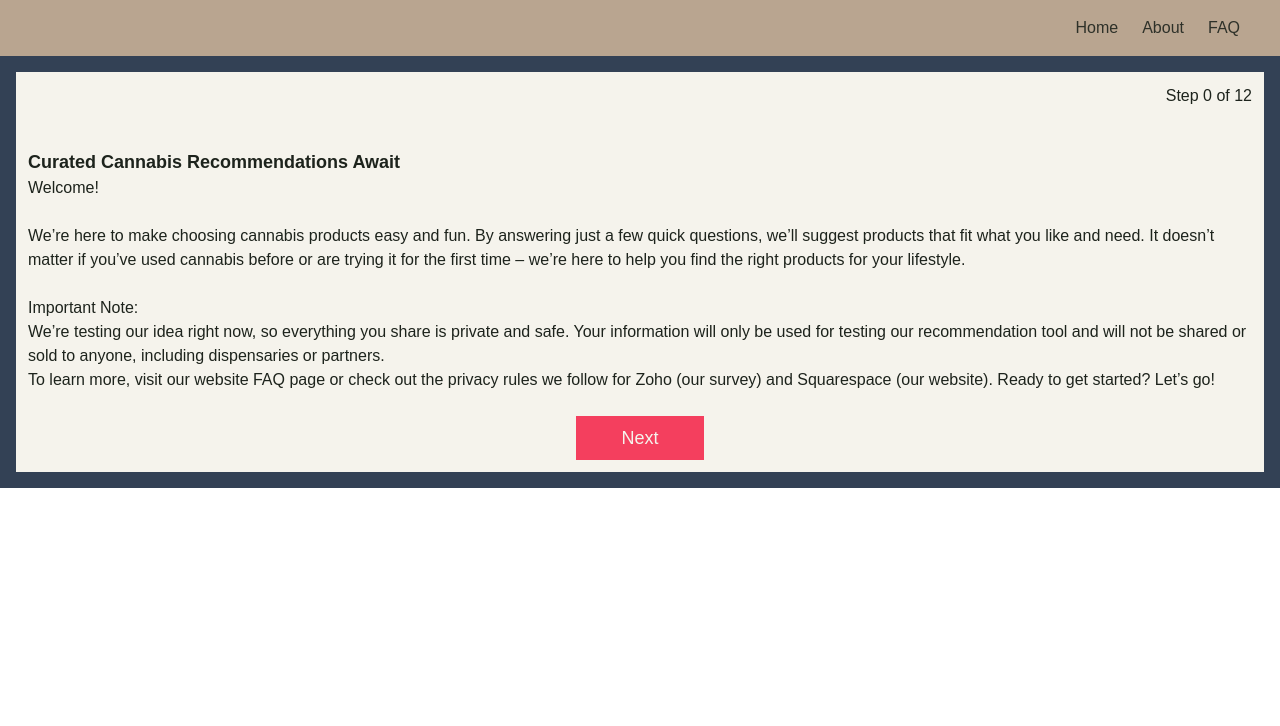
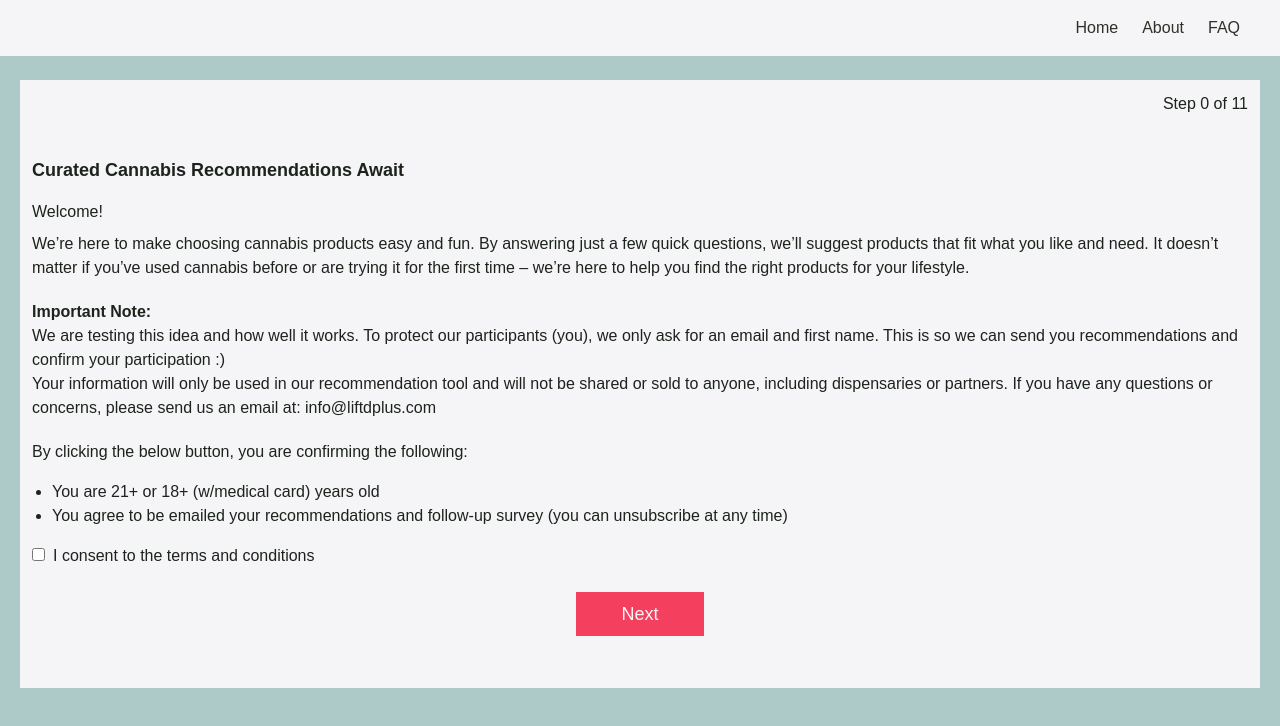
Before and after one commit to therkels/liftdplus-web, a Next.js app in the folder liftdplus-web/: page /survey in a window 1280 px wide. Shown: the top 726 px of the page. Built offline with nearby package versions, Linux system fonts and the light colour scheme.

Commit message:
finish base pages

```diff
--- a/liftdplus-web/src/app/faq/page.tsx
+++ b/liftdplus-web/src/app/faq/page.tsx
@@ -56,15 +56,15 @@ const contents = [
 export default function Home() {
     return (
       <>
-      <div className='bg-primaryBlue space-y-5 pt-48 px-20'>
+      <div key={0} className='bg-primaryBlue space-y-5 pt-48 px-10 md:px-20'>
       <hr className="border-t-2 border-black my-4" />
         {
           contents.map((content,idx) => {
             return(
-              <>
+              <div key={idx}>
               <Accordion key={idx} title={content.title} content={content.content}/>
               <hr className="border-t-2 border-black my-4" />
-              </>
+              </div>
             )
           })
         }
--- a/liftdplus-web/src/app/layout.tsx
+++ b/liftdplus-web/src/app/layout.tsx
@@ -14,8 +14,8 @@ const geistMono = Geist_Mono({
 });
 
 export const metadata: Metadata = {
-  title: "Create Next App",
-  description: "Generated by create next app",
+  title: "Liftd+",
+  description: "Find your next groove",
 };
 
 export default function RootLayout({
--- a/liftdplus-web/src/app/survey/page.tsx
+++ b/liftdplus-web/src/app/survey/page.tsx
@@ -4,10 +4,11 @@ import MultiStepForm from '@/components/form/steps';
 export default function Home() {
     return (
         <div className="
-        bg-slate-700
+        bg-primaryBlue
         text-secondaryText
-        mx-auto
-        p-4
+        pt-20
+        px-5
+        md:h-screen
         ">
             <MultiStepForm></MultiStepForm>
         </div>
--- a/liftdplus-web/src/components/accordion.tsx
+++ b/liftdplus-web/src/components/accordion.tsx
@@ -1,6 +1,6 @@
 import { useState } from 'react';
 import clsx from 'clsx';
-
+import { funnelSans } from '@/ui/fonts';
 interface AccordionProps {
   title: string;
   content: string;
@@ -10,13 +10,13 @@ export default function Accordion(props: AccordionProps) {
   const [isActive, setIsActive] = useState<boolean>(false);
 
   return (
-    <div className="bg-primaryBlue text-black transition-all">
+    <div className={`bg-primaryBlue text-black transition-all ${funnelSans.className}`}>
       <div
         onClick={() => setIsActive(!isActive)}
-        className="flex flex-row text-5xl p-2 justify-between cursor-pointer"
+        className="flex flex-row md:text-5xl font-bold md:font-thin p-2 justify-between cursor-pointer"
       >
-        <p className="flex-3 ml-10">{props.title}</p>
-        <div className="mr-10"><p>{isActive ? "-" : "+"}</p></div>
+        <p className="flex-3 md:ml-10">{props.title}</p>
+        <div className="md:mr-10"><p>{isActive ? "-" : "+"}</p></div>
       </div>
       <div
         className={clsx(
@@ -31,7 +31,7 @@ export default function Accordion(props: AccordionProps) {
           transitionProperty: "max-height, opacity",
         }}
       >
-        <div className="ml-10 px-2 py-1 mr-96">
+        <div className="md:ml-10 md:px-2 py-1 md:mr-96">
           <p className="text-lg">
             {props.content}
           </p>
--- a/liftdplus-web/src/components/form/steps.tsx
+++ b/liftdplus-web/src/components/form/steps.tsx
@@ -109,32 +109,55 @@ const questionare = [
   }
 ];
 
+interface StepIntroPops {
+  doesConsent: boolean,
+  setDoesConsent: React.Dispatch<React.SetStateAction<boolean>>,
+}
 
-const StepIntro = () => {
-  // Example handler for changing a form value
+const StepIntro: React.FC<StepIntroPops> = ({doesConsent, setDoesConsent}) => {
+  const handleCheckboxChange = (e: ChangeEvent<HTMLInputElement>) => {
+    setDoesConsent(e.target.checked);
+  };
+
   return (
-    <div className='w-auto m-3 pt-4'>
-      <div className="text-lg font-semibold">
+    <div className="w-auto m-3 pt-4">
+      <div className="md:text-lg font-semibold mb-4">
         <p>Curated Cannabis Recommendations Await</p>
       </div>
       <div>
-        <p>Welcome!<br/><br/></p>
-        <p>
-          We’re here to make choosing cannabis products easy and fun. By answering just a few quick questions,
-          we’ll suggest products that fit what you like and need. It doesn’t matter if you’ve used cannabis before
-          or are trying it for the first time – we’re here to help you find the right products for your lifestyle.
-          <br/><br/>
+        <p className="pb-2">Welcome!</p>
+        <p className="pb-5">
+          We’re here to make choosing cannabis products easy and fun. By answering just a few quick
+          questions, we’ll suggest products that fit what you like and need. It doesn’t matter if you’ve used
+          cannabis before or are trying it for the first time – we’re here to help you find the right products
+          for your lifestyle.
         </p>
-        <p>
-        Important Note:<br/>
-        We’re testing our idea right now, so everything you share is private and safe.
-        Your information will only be used for testing our recommendation tool and will not be shared or sold to anyone,
-        including dispensaries or partners.
+        <p className="mb-5">
+          <strong>Important Note:</strong><br />
+          We are testing this idea and how well it works. To protect our participants (you), we only ask for an
+          email and first name. This is so we can send you recommendations and confirm your participation :)<br />
+          Your information will only be used in our recommendation tool and will not be shared or sold to
+          anyone, including dispensaries or partners. If you have any questions or concerns, please send us
+          an email at: info@liftdplus.com
         </p>
-        <p>
-        To learn more, visit our website FAQ page or check out the privacy rules we follow for Zoho (our survey) and Squarespace (our website).
-        Ready to get started? Let’s go!
+        <p className="pb-4">
+          By clicking the below button, you are confirming the following:
         </p>
+        <ul className="list-disc mb-4 pl-5">
+          <li>You are 21+ or 18+ (w/medical card) years old</li>
+          <li>You agree to be emailed your recommendations and follow-up survey (you can unsubscribe at any time)</li>
+        </ul>
+        <div className="">
+          <input
+            type="checkbox"
+            id="consentCheckbox"
+            checked={doesConsent}
+            onChange={() => setDoesConsent(!doesConsent)}
+          />
+          <label htmlFor="consentCheckbox" className="ml-2">
+            I consent to the terms and conditions
+          </label>
+        </div>
       </div>
     </div>
   );
@@ -143,19 +166,24 @@ const StepIntro = () => {
 const Step1: React.FC<StepProps> = ({ formData, handleChange }) => {
   // Example handler for changing a form value
   return (
+    <div>
+      <p className='font-bold text-xl p-3 ml-4'>Please enter your email:</p>
       <SingleInput
       handleChange={handleChange}
       formData={formData}
-    label='email'
+      label='Email'
       labelId='email'
       field='email'
       type ='email'
       required={true}/>
+    </div>
   );
 };
 
 const Step2: React.FC<StepProps> = ({ formData, handleChange }) => {
   return (
+    <div>
+      <p className='font-bold text-xl ml-10'>Please enter your first name (last name optional):</p>
       <div className='
         w-auto flex flex-col items-center p-4
         md:flex-row md:justify-left md:space-x-3
@@ -181,7 +209,7 @@ const Step2: React.FC<StepProps> = ({ formData, handleChange }) => {
             required={false}/>
         </div>
       </div>
-
+    </div>
   );
 };
 
@@ -226,6 +254,7 @@ const MultiStepForm: React.FC = () => {
     flavor_preference: []
   });
   const [err, setErr] = useState<string>("");
+  const [doesConsent, setDoesConsent] = useState<boolean>(false);
 
   const handleChange =(e: ChangeEvent<HTMLInputElement | HTMLTextAreaElement>) => {
       const {name, value} = e.target;
@@ -240,6 +269,9 @@ const MultiStepForm: React.FC = () => {
   const validateInput = (): boolean => {
     let currErr: string = "";
     //check email
+    if (step == 0 && !doesConsent){
+      currErr = 'Consent required for this survey';
+    }
     if (step === 1) {
       const regex = /^[A-Za-z0-9._%+-]+@[A-Za-z0-9.-]+\.[cC][oO][mM]$/;
       if(!regex.test(formData.email)) {
@@ -314,7 +346,7 @@ const MultiStepForm: React.FC = () => {
   };
 
   const steps = [
-    <StepIntro key="s0"/>,
+    <StepIntro key="s0" doesConsent={doesConsent} setDoesConsent={setDoesConsent} validateInput={validateInput}/>,
     <Step1 key="s1" formData={formData} handleChange={handleChange} />,
     <Step2 key="s2" formData={formData} handleChange={handleChange} />,
   ];
@@ -336,11 +368,11 @@ const MultiStepForm: React.FC = () => {
       {steps.length !== step?
       <>
         <div className='text-right p-3'>
-        <p>Step {step} of {steps.length}</p>
+        <p>Step {step} of {steps.length-1}</p>
       </div>
       {steps[step]}
       {err ? <p className='text-red-500 pl-7'>{err}</p> : <></>}
-      <div className='flex justify-center'>
+      <div className='flex justify-center pb-10'>
         {step > 0 && (
           <button
             className="text-white text-lg px-4 py-2 m-3 min-w-32 bg-rose-500 button-size"
@@ -371,7 +403,7 @@ const MultiStepForm: React.FC = () => {
       <div className='flex justify-center'>
         <Link
         href="/"
-        className="inline-block px-4 py-2 m-3 font-bold text-white bg-rose-500"
+        className="inline-block px-4 py-2 m-3 min-w-32 font-bold text-white bg-rose-500"
         >
           Return Home
         </Link>
--- a/liftdplus-web/src/components/nav.tsx
+++ b/liftdplus-web/src/components/nav.tsx
@@ -3,7 +3,7 @@ import Link from 'next/link';
 
 export default function NavBar() {
   return (
-    <nav className="bg-primary p-4">
+    <nav className="bg-white p-4 fixed top-0 left-0 right-0">
       <ul className="flex">
         <li className="ml-auto mr-6">
           <Link href="/" className="text-primaryText">
@@ -16,7 +16,7 @@ export default function NavBar() {
           </Link>
         </li>
         <li className="mr-6">
-          <Link href="/FAQ" className="text-primaryText">
+          <Link href="/faq" className="text-primaryText">
             FAQ
           </Link>
         </li>
--- a/liftdplus-web/src/ui/fonts.ts
+++ b/liftdplus-web/src/ui/fonts.ts
@@ -1,4 +1,4 @@
-import { Inter, Lusitana } from 'next/font/google';
+import { Inter, Lusitana, Funnel_Sans} from 'next/font/google';
 
 export const inter = Inter({ subsets: ['latin'] });
 
@@ -6,3 +6,8 @@ export const lusitana = Lusitana({
   weight: ['400', '700'],
   subsets: ['latin'],
 });
+
+export const funnelSans = Funnel_Sans({
+  weight: ['300','400','500','600','700','800'],
+  subsets: ['latin'],
+});
--- a/liftdplus-web/tailwind.config.ts
+++ b/liftdplus-web/tailwind.config.ts
@@ -16,7 +16,8 @@ export default {
         secondaryText:"#1d231c",
         brown:"#36302a",
         lightBrown:"#ECE4DA",
-        white:"#F5F3EC",
+        green:"#D9D68F",
+        white:"#F5F5F7",
         background: "var(--background)",
         foreground: "var(--foreground)",
       },
```
Also changed, not shown: liftdplus-web/src/app/about/page.tsx (+44 -3 lines), liftdplus-web/src/app/page.tsx (+11 -9 lines). Lines whose indentation alone changed are shown as unchanged.
